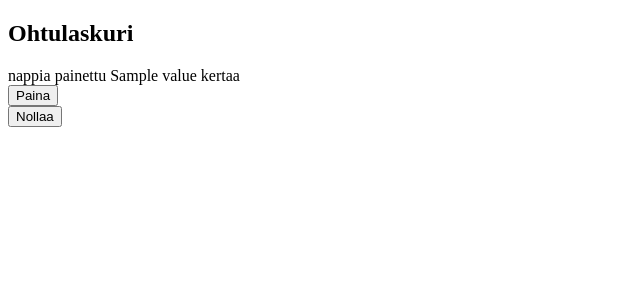
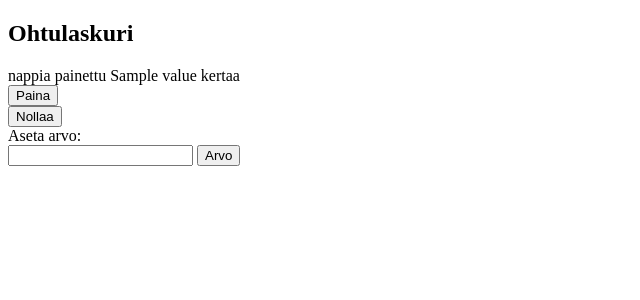
Before and after one commit to Merentie/webcounter, a Flask app: template src/templates/index.html in a window 1280 px wide. Shown: the top 300 px of the page, without its empty margins (0-640 px from the left). Run offline with Flask 3, Linux system fonts and the light colour scheme; the template is opened without the code that fills it: most values are stand-ins (such as "Sample title", 1, 10 or a date in 2020).

Commit message:
Add set value section

```diff
--- a/src/app.py
+++ b/src/app.py
@@ -1,4 +1,4 @@
-from flask import Flask, redirect, render_template
+from flask import Flask, redirect, render_template, request
 from counter import Counter
 
 app = Flask(__name__)
@@ -17,3 +17,9 @@ def increment():
 def reset():
     cnt.reset()
     return redirect("/")
+
+@app.route("/aseta", methods=["POST"])
+def aseta():
+    arvo = int(request.form["amount"])
+    cnt.aseta(arvo)
+    return redirect("/")
--- a/src/counter.py
+++ b/src/counter.py
@@ -14,3 +14,6 @@ class Counter:
 
     def reset(self):
         self.value = self._initial_value
+
+    def aseta(self, arvo):
+        self.value = arvo
--- a/src/templates/index.html
+++ b/src/templates/index.html
@@ -13,5 +13,10 @@
   <form action="/reset" method="POST">
     <input type="submit" value="Nollaa">
   </form>
+  <div>Aseta arvo:</div>
+  <form action="/aseta" method="POST">
+    <input type="text" name="amount">
+    <input type="submit" value="Arvo">
+  </form>
 </body>
 </html>
```
Also changed, not shown: 1 other file.
